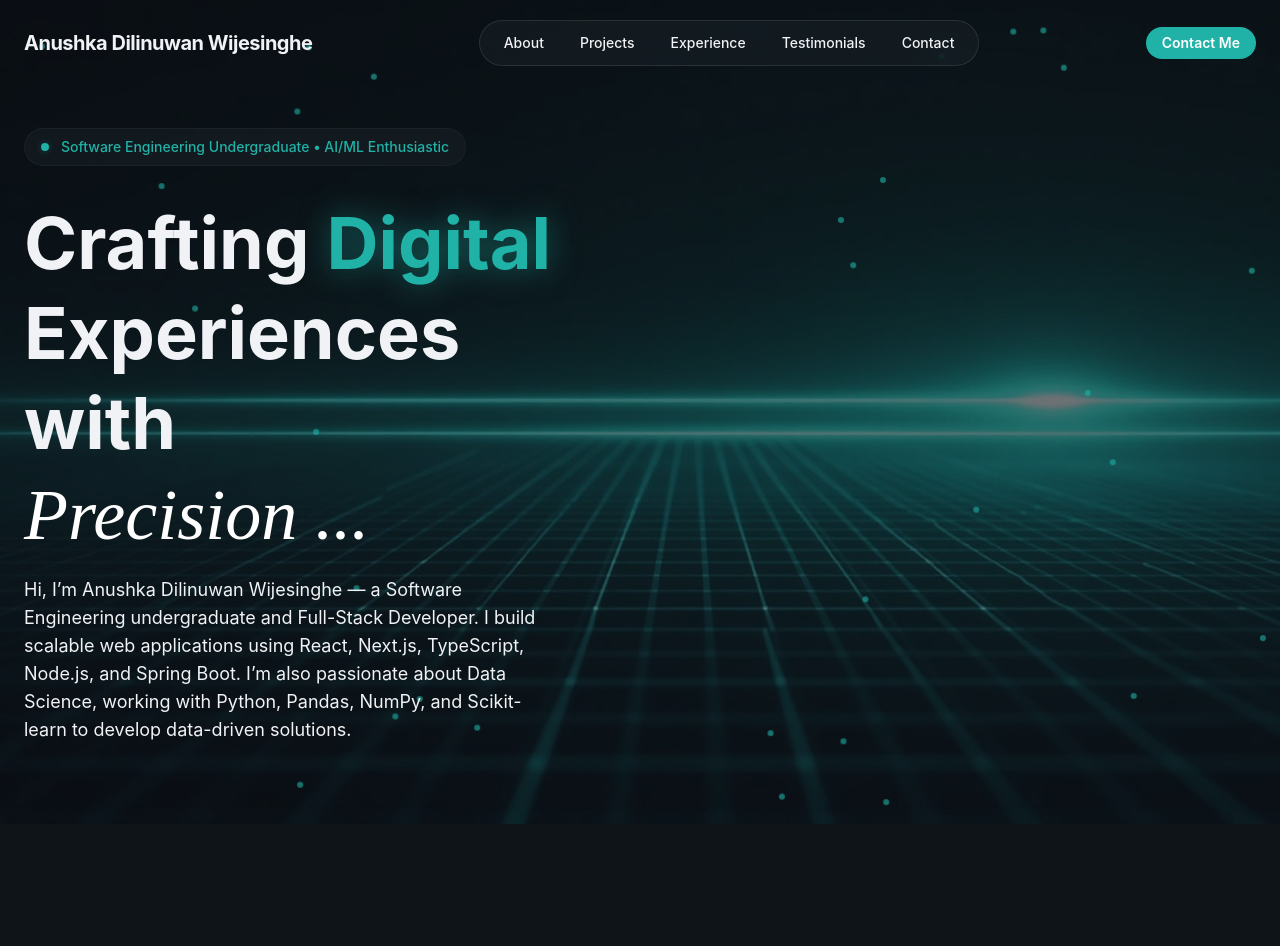
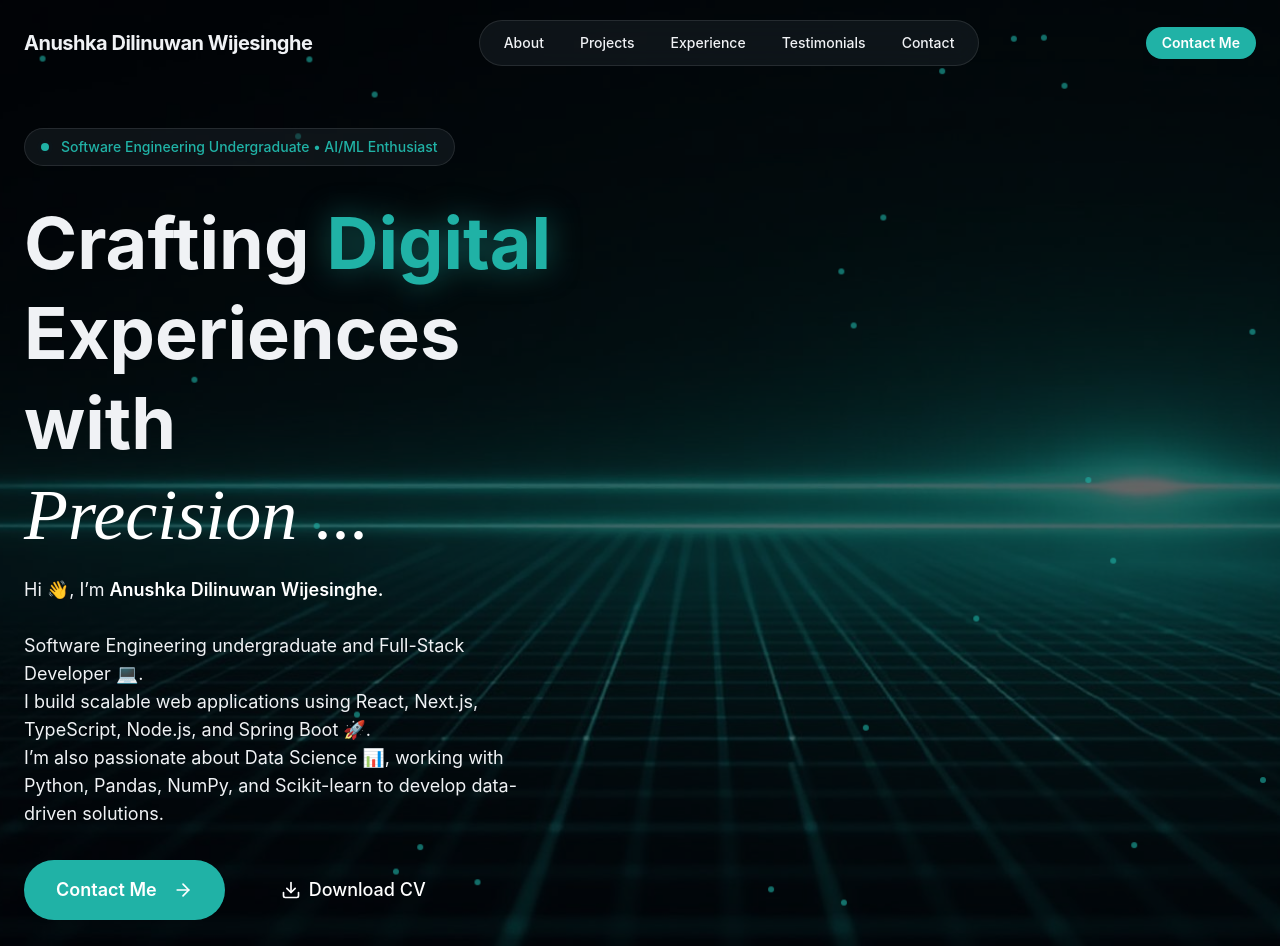
Before and after one commit to WijAnushka02/Anushka_Portfolio, a React (Vite) app: page / in a window 1280 px wide. Shown: the top 946 px of the page. Before the commit the page ends 824 px from the top, so only its background shows below. Built offline with nearby package versions, Linux system fonts and the light colour scheme.

Commit message:
Update hero secion - contact me, download cv buttons

```diff
--- a/src/components/AnimatedBorderButton.jsx
+++ b/src/components/AnimatedBorderButton.jsx
@@ -0,0 +1,35 @@
+import { Download } from "lucide-react";
+
+export const AnimatedBorderButton = () => {
+  return (
+    <button
+      className="relative bg-transparent text-white group px-8 py-4 text-lg font-medium rounded-full overflow-visible transition-colors duration-300 hover:text-[#20b2a6] focus:outline-none"
+    >
+      {/* Animated SVG Border */}
+      <svg
+        className="absolute left-0 top-0 w-full h-full pointer-events-none"
+        viewBox="0 0 200 60"
+        preserveAspectRatio="none"
+        style={{ overflow: "visible" }}
+      >
+        <path
+          d="M 30,1 A 29,29 0 0 0 1,30 L 1,30 A 29,29 0 0 0 30,59 L 170,59 A 29,29 0 0 0 199,30 L 199,30 A 29,29 0 0 0 170,1 Z"
+          fill="none"
+          stroke="#20b2a6" // Using your specific primary color
+          strokeWidth="2"
+          strokeDasharray="400 550"
+          strokeDashoffset="400"
+          strokeLinecap="round"
+          strokeLinejoin="round"
+          className="animated-border-path"
+        />
+      </svg>
+
+      {/* Button Content - Added flex for alignment */}
+      <span className="relative flex items-center justify-center gap-2">
+        <Download className="w-5 h-5 transition-transform group-hover:-translate-y-1" />
+        Download CV
+      </span>
+    </button>
+  );
+};
--- a/src/components/Button.jsx
+++ b/src/components/Button.jsx
@@ -1,3 +1,5 @@
+import React from "react";
+
 export const Button = ({
   className = "",
   size = "default",
@@ -7,9 +9,9 @@ export const Button = ({
   const baseClasses =
     "relative overflow-hidden rounded-full font-semibold transition-all duration-300 " +
     "focus:outline-none focus-visible:ring-2 focus-visible:ring-[#20b2a6] " +
-    "bg-[#20b2a6] text-white " + // Using your specific hex
-    "hover:brightness-110 " + // Makes the teal look "lit up"
-    "hover:shadow-[0_0_15px_rgba(32,178,166,0.5)] " + // Glow matching #20b2a6
+    "bg-[#20b2a6] text-white " +
+    "hover:brightness-110 " +
+    "hover:shadow-[0_0_20px_rgba(32,178,166,0.6)] " +
     "active:scale-95";
 
   const sizeClasses = {
--- a/src/index.css
+++ b/src/index.css
@@ -23,25 +23,25 @@
   --color-surface: #1a2329;
 }
 
-@layer base{
+@layer base {
 
-  html{
+  html {
     scroll-behavior: smooth;
   }
 }
 
-body{
+body {
   background-color: var(--color-background);
   color: var(--color-foreground);
   font-family: 'Inter', sans-serif;
 }
 
-.font-serif{
+.font-serif {
   font-family: 'Playfair Display', serif;
 }
 
-@layer components{
-  .glass{
+@layer components {
+  .glass {
     background-color: color-mix(in srgb, var(--color-surface) 50%, transparent);
     backdrop-filter: blur(16px);
     border: 1px solid color-mix(in srgb, var(--color-border) 50%, transparent);
@@ -54,13 +54,11 @@ body{
   }
 
   .glow-text {
-    text-shadow: 0 0 30px
-      color-mix(in srgb, var(--color-primary) 50%, transparent);
+    text-shadow: 0 0 30px color-mix(in srgb, var(--color-primary) 50%, transparent);
   }
 
   .glow-border {
-    box-shadow: 0 0 20px
-        color-mix(in srgb, var(--color-primary) 20%, transparent),
+    box-shadow: 0 0 20px color-mix(in srgb, var(--color-primary) 20%, transparent),
       inset 0 0 20px color-mix(in srgb, var(--color-primary) 5%, transparent);
   }
 }
@@ -72,6 +70,7 @@ body{
       transform: translateY(20px);
       filter: blur(10px);
     }
+
     to {
       opacity: 1;
       transform: translateY(0);
@@ -80,26 +79,32 @@ body{
   }
 
   @keyframes slow-drift {
+
     0%,
     100% {
       transform: translate(0, 0);
     }
+
     25% {
       transform: translate(20px, -30px);
     }
+
     50% {
       transform: translate(-15px, -20px);
     }
+
     75% {
       transform: translate(30px, 10px);
     }
   }
 
   @keyframes float {
+
     0%,
     100% {
       transform: translateY(0);
     }
+
     50% {
       transform: translateY(-10px);
     }
@@ -109,10 +114,12 @@ body{
     0% {
       transform: translateX(0);
     }
+
     100% {
       transform: translateX(-50%);
     }
   }
+
 
   .animate-fade-in {
     animation: fade-in 0.8s ease-out both;
@@ -158,24 +165,28 @@ body{
     0% {
       stroke-dashoffset: 400;
     }
+
     100% {
-      stroke-dashoffset: -550;
+      stroke-dashoffset: 0;
     }
   }
 
-  .group:hover .animated-border-path {
-    animation: animated-border 1.5s linear infinite;
+  .animated-border-path {
+    /* This creates the neon glow effect seen in the image */
+    filter: drop-shadow(0 0 5px #20b2a6);
+    opacity: 0;
+    /* Hidden by default */
+    transition: opacity 0.3s ease;
   }
 
-  .animated-border:hover {
-    background-color: color-mix(in srgb, #26c4b8 15%, transparent);
-    backdrop-filter: blur(16px);
-    box-shadow: 0 0 20px color-mix(in srgb, #26c4b8 20%, transparent);
+  .group:hover .animated-border-path {
+    opacity: 1;
+    /* Shows up on hover */
+    animation: animated-border 2s linear infinite;
   }
 
   .timeline-glow {
-    box-shadow: 0 0 40px
-        color-mix(in srgb, var(--color-primary) 35%, transparent),
+    box-shadow: 0 0 40px color-mix(in srgb, var(--color-primary) 35%, transparent),
       0 0 80px color-mix(in srgb, var(--color-primary) 25%, transparent);
   }
 }
--- a/src/sections/Hero.jsx
+++ b/src/sections/Hero.jsx
@@ -1,55 +1,56 @@
-
-
+import React from "react";
+import { ArrowRight, Download } from "lucide-react";
+import { Button } from "@/components/Button";
+import { AnimatedBorderButton } from "@/components/AnimatedBorderButton"; // Assuming you saved the CV button here
 
 export const Hero = () => {
     return (
-        <section className="relative min-h-screen flex items-center overflow-hidden">
-            {/* Bg */}
+        <section className="relative min-h-screen flex items-center overflow-hidden bg-black">
+            {/* Background Layer */}
             <div className="absolute inset-0">
                 <img
                     src="/hero-bg.jpg"
-                    alt="Hero image"
+                    alt="Hero Background"
                     className="w-full h-full object-cover opacity-40"
                 />
                 <div className="absolute inset-0 bg-gradient-to-b from-background/20 via-background/80 to-background" />
             </div>
 
-            {/* Green Dots */}
+            {/* Animated Background Particles */}
             <div className="absolute inset-0 overflow-hidden pointer-events-none">
                 {[...Array(30)].map((_, i) => (
                     <div
+                        key={i}
                         className="absolute w-1.5 h-1.5 rounded-full opacity-60"
                         style={{
                             backgroundColor: "#20B2A6",
                             left: `${Math.random() * 100}%`,
                             top: `${Math.random() * 100}%`,
-                            animation: `slow-drift ${15 + Math.random() * 20
-                                }s ease-in-out infinite`,
+                            animation: `slow-drift ${15 + Math.random() * 20}s ease-in-out infinite`,
                             animationDelay: `${Math.random() * 5}s`,
                         }}
                     />
                 ))}
             </div>
 
-            {/* Content */}
+            {/* Main Content */}
             <div className="container mx-auto px-6 pt-32 pb-20 relative z-10">
                 <div className="grid lg:grid-cols-2 gap-12 items-center">
+
                     {/* Left Column - Text Content */}
                     <div className="space-y-8">
+                        {/* Live Status Badge */}
                         <div className="animate-fade-in">
-                            <span className="inline-flex items-center gap-3 px-4 py-2 rounded-full glass text-sm font-medium text-[#20b2a6]">
-                                {/* The Dot Container */}
+                            <span className="inline-flex items-center gap-3 px-4 py-2 rounded-full glass border border-white/10 text-sm font-medium text-[#20b2a6]">
                                 <span className="relative flex h-2 w-2">
-                                    {/* The Ripple Effect */}
                                     <span className="animate-ping absolute inline-flex h-full w-full rounded-full bg-[#20b2a6] opacity-75"></span>
-                                    {/* The Solid Center Dot */}
                                     <span className="relative inline-flex rounded-full h-2 w-2 bg-[#20b2a6]"></span>
                                 </span>
-                                Software Engineering Undergraduate • AI/ML Enthusiastic
+                                Software Engineering Undergraduate • AI/ML Enthusiast
                             </span>
                         </div>
 
-                        {/*Headline*/}
+                        {/* Headline */}
                         <div className="space-y-4">
                             <h1 className="text-5xl md:text-6xl lg:text-7xl font-bold leading-tight animate-fade-in animation-delay-100">
                                 Crafting{' '}
@@ -63,18 +64,36 @@ export const Hero = () => {
                                     Precision ...
                                 </span>
                             </h1>
+
                             <p className="text-lg text-muted-foreground max-w-lg animate-fade-in animation-delay-200">
-                                Hi, I’m Anushka Dilinuwan Wijesinghe — a Software Engineering undergraduate and Full-Stack Developer. I build scalable web applications using React, Next.js, TypeScript, Node.js, and Spring Boot.
-                                I’m also passionate about Data Science, working with Python, Pandas, NumPy, and Scikit-learn to develop data-driven solutions.
-
+                                Hi 👋, I’m <span className="text-white font-semibold">Anushka Dilinuwan Wijesinghe.</span>
+                                <br /><br />
+                                Software Engineering undergraduate and Full-Stack Developer 💻.
+                                <br />
+                                I build scalable web applications using React, Next.js, TypeScript, Node.js, and Spring Boot 🚀.
+                                <br />
+                                I’m also passionate about Data Science 📊, working with Python, Pandas, NumPy, and Scikit-learn to develop data-driven solutions.
                             </p>
                         </div>
+
+                        {/* CTAs */}
+                        <div className="flex flex-wrap gap-6 animate-fade-in animation-delay-300">
+                            {/* Primary Button */}
+                            <Button size="lg" className="group">
+                                Contact Me
+                                <ArrowRight className="ml-2 w-5 h-5 transition-transform group-hover:translate-x-1" />
+                            </Button>
+
+                            {/* Specialized Animated CV Button */}
+                            <AnimatedBorderButton />
+                        </div>
                     </div>
-                    {/* Right Column - Profile Image */}
+
+                    {/* Right Column - Profile Image Placeholder */}
+                    <div className="relative hidden lg:flex justify-center items-center animate-fade-in animation-delay-400">
+                    </div>
                 </div>
             </div>
-
-
         </section>
     );
 };
```
